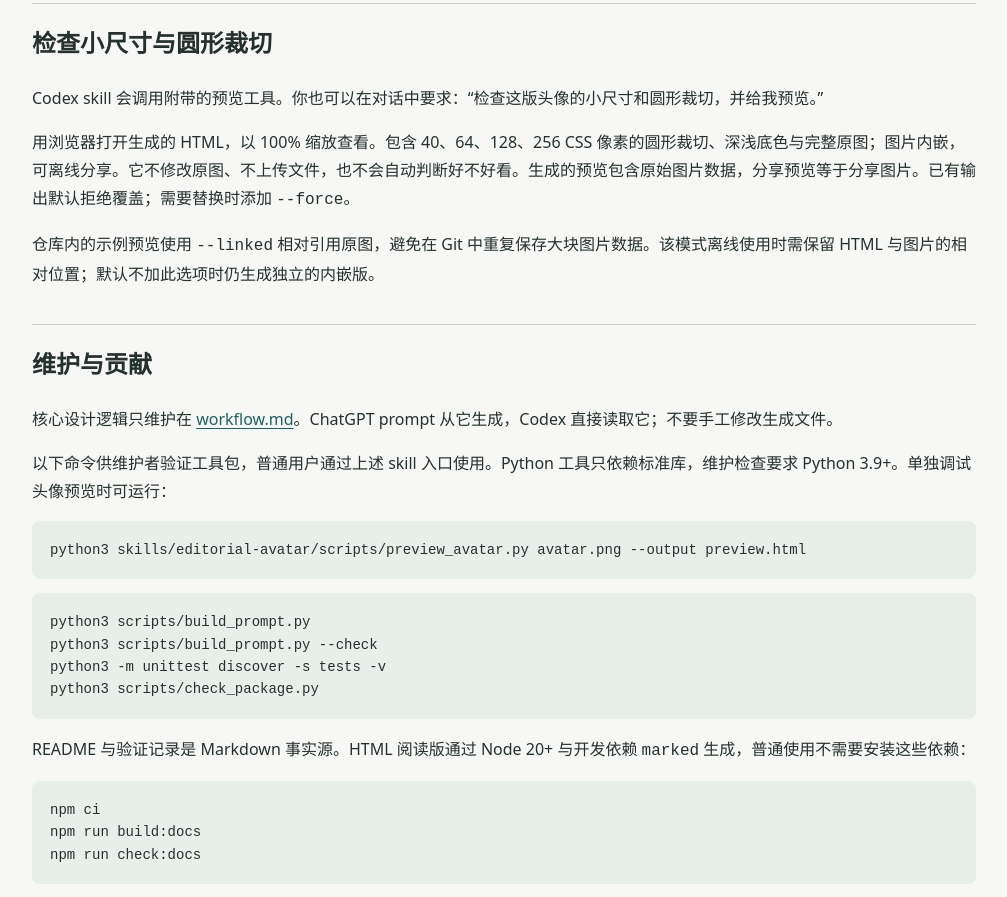
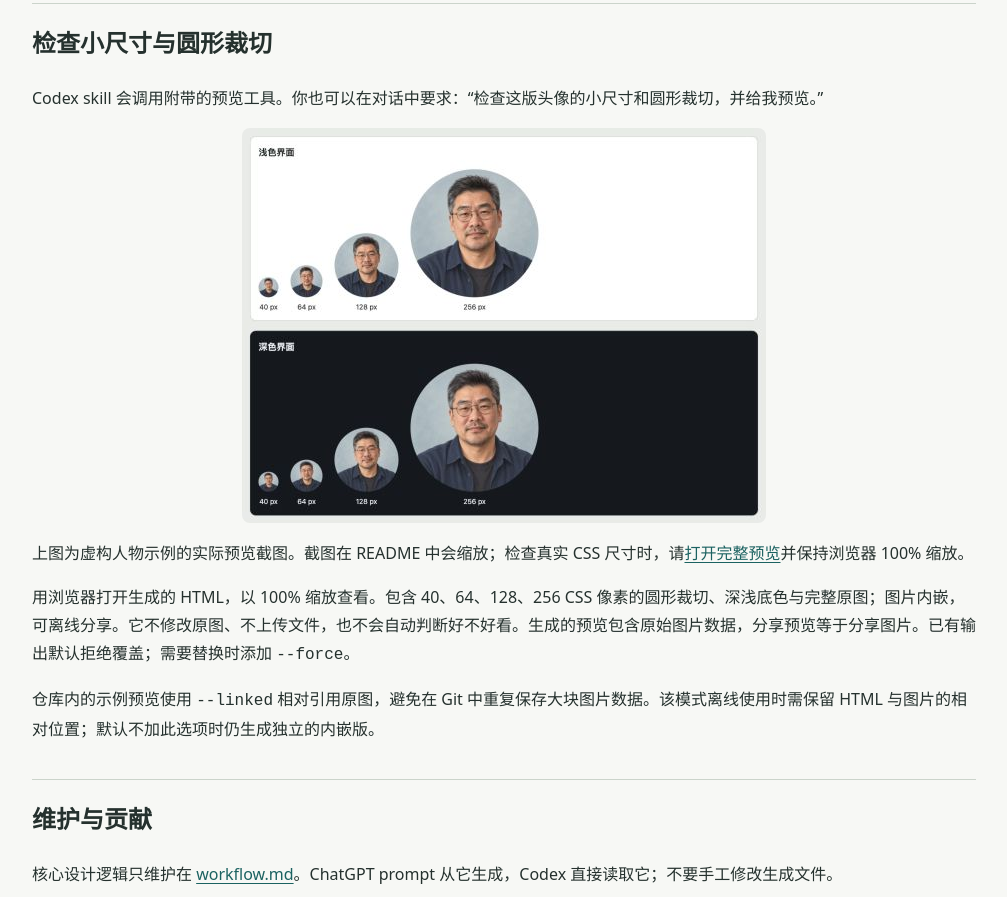
Before and after one commit to xiaofengShi/ai-avatar-skill, a website: page index.html in a window 1280 px wide. Shown: the part 2897-3794 px from the top of the page, without its empty margins (136-1143 px from the left). Drawn offline with Linux system fonts and the light colour scheme.

Commit message:
docs: show avatar crop preview screenshot

```diff
--- a/index.html
+++ b/index.html
@@ -82,6 +82,8 @@ blockquote{margin:16px 0;padding:8px 20px;border-left:3px solid #558875;backgrou
 <p>此 skill 需要当前 Codex 环境已提供图像生成能力。缺少该能力时，助手会说明限制并提供创作简报。调用方式见 <a href="https://learn.chatgpt.com/docs/build-skills">Codex skills 文档</a>。</p>
 <h2>检查小尺寸与圆形裁切</h2>
 <p>Codex skill 会调用附带的预览工具。你也可以在对话中要求：“检查这版头像的小尺寸和圆形裁切，并给我预览。”</p>
+<p><a href="examples/developer/preview.html"><img src="examples/developer/preview-screenshot.png" alt="头像预览实际截图：浅色与深色背景下的 40、64、128、256 px 圆形裁切"></a></p>
+<p>上图为虚构人物示例的实际预览截图。截图在 README 中会缩放；检查真实 CSS 尺寸时，请<a href="examples/developer/preview.html">打开完整预览</a>并保持浏览器 100% 缩放。</p>
 <p>用浏览器打开生成的 HTML，以 100% 缩放查看。包含 40、64、128、256 CSS 像素的圆形裁切、深浅底色与完整原图；图片内嵌，可离线分享。它不修改原图、不上传文件，也不会自动判断好不好看。生成的预览包含原始图片数据，分享预览等于分享图片。已有输出默认拒绝覆盖；需要替换时添加 <code>--force</code>。</p>
 <p>仓库内的示例预览使用 <code>--linked</code> 相对引用原图，避免在 Git 中重复保存大块图片数据。该模式离线使用时需保留 HTML 与图片的相对位置；默认不加此选项时仍生成独立的内嵌版。</p>
 <h2>维护与贡献</h2>
```
Also changed, not shown: ASSETS.md (+1 -0 lines), README.md, examples/developer/preview-screenshot.png (added).
